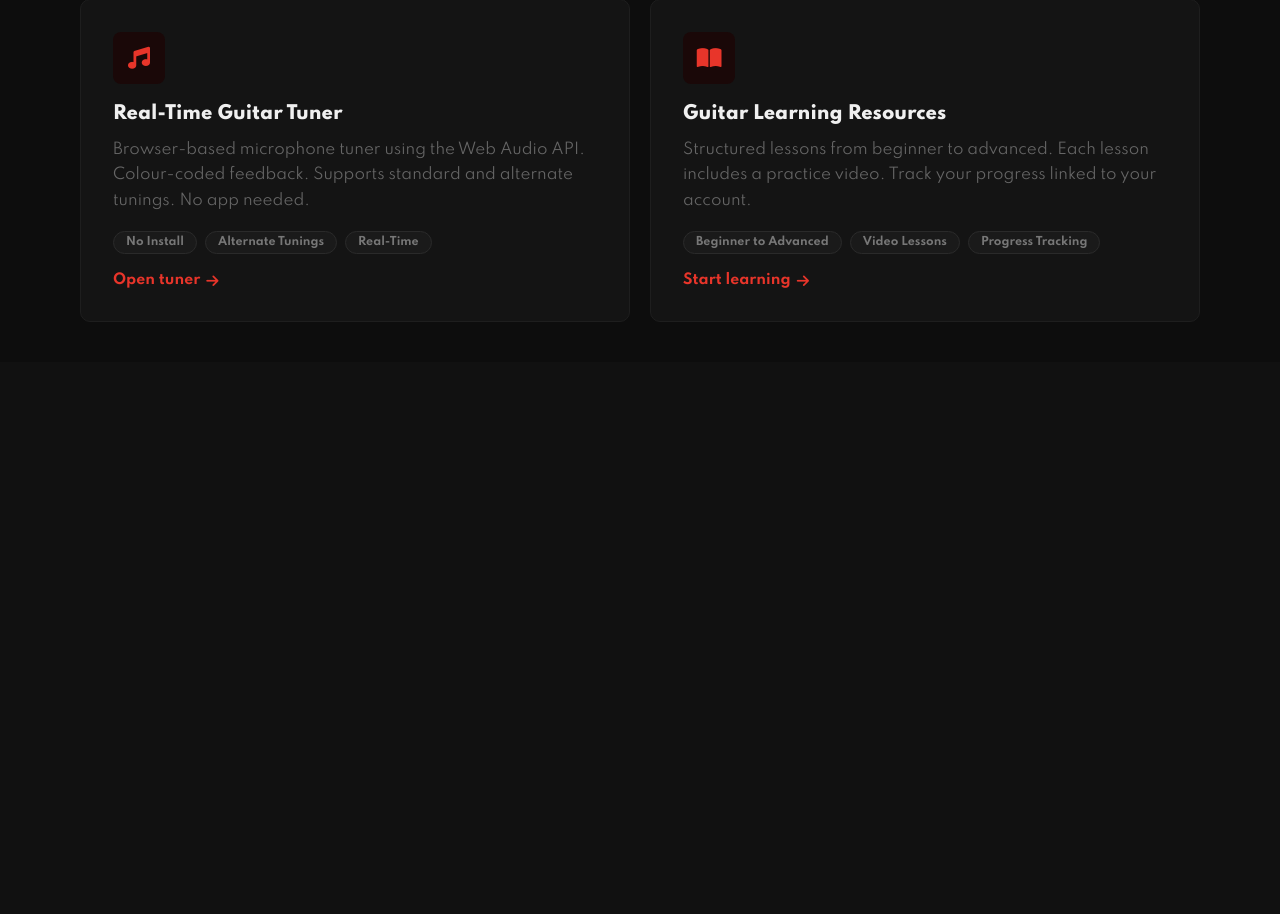
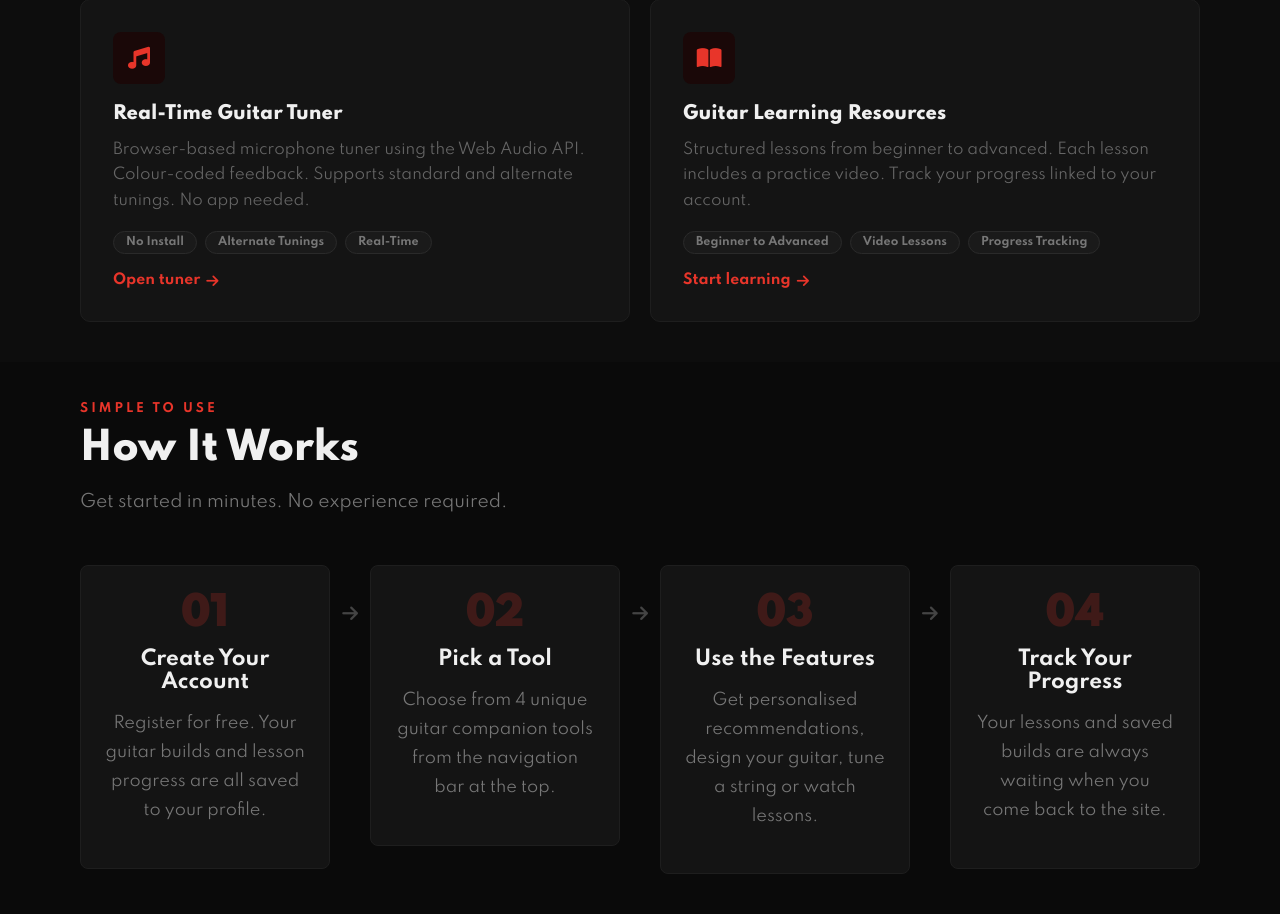
Before and after one commit to ayushPdl/GuitarGhar, a PHP site: page / in a window 1280 px wide. Shown: the part 1354-2268 px from the top of the page. Before the commit the page ends 1676 px from the top, so only its background shows below. Run offline with PHP 8.4, Linux system fonts and the light colour scheme.

Commit message:
added how it works section to homepage

```diff
--- a/css/index.css
+++ b/css/index.css
@@ -208,3 +208,43 @@
 .text-red{
     color: #e8352a;
 }
+
+/* ---- HOW IT WORKS ---- */
+#how-it-works{
+    background-color: #0a0a0a;
+}
+
+.how-grid{
+    display: flex;
+    align-items: flex-start;
+    flex-wrap: wrap;
+}
+
+.how-step{
+    flex: 1;
+    min-width: 180px;
+    background-color: #141414;
+    border: 1px solid #1e1e1e;
+    border-radius: 8px;
+    padding: 28px 24px;
+    text-align: center;
+}
+
+.how-number{
+    font-size: 40px;
+    font-weight: 900;
+    color: #e8352a;
+    opacity: 0.2;
+    line-height: 1;
+    margin-bottom: 14px;
+}
+
+.how-arrow{
+    display: flex;
+    align-items: center;
+    justify-content: center;
+    padding: 0 12px;
+    padding-top: 40px;
+    color: #444444;
+    font-size: 18px;
+}
--- a/index.php
+++ b/index.php
@@ -160,3 +160,66 @@
     </div>
 
 </section>
+
+<!--HOW IT WORKS SECTION -->
+<section id="how-it-works" class="section-p1">
+
+    <div class="section-eyebrow">Simple To Use</div>
+    <h2 class="section-title">How It Works</h2>
+    <p class="section-subtitle">
+        Get started in minutes. No experience required.
+    </p>
+
+    <div class="how-grid">
+
+        <div class="how-step">
+            <div class="how-number">01</div>
+            <h4>Create Your Account</h4>
+            <p>
+                Register for free. Your guitar builds and
+                lesson progress are all saved to your profile.
+            </p>
+        </div>
+
+        <div class="how-arrow">
+            <i class="fa-solid fa-arrow-right"></i>
+        </div>
+
+        <div class="how-step">
+            <div class="how-number">02</div>
+            <h4>Pick a Tool</h4>
+            <p>
+                Choose from 4 unique guitar companion tools
+                from the navigation bar at the top.
+            </p>
+        </div>
+
+        <div class="how-arrow">
+            <i class="fa-solid fa-arrow-right"></i>
+        </div>
+
+        <div class="how-step">
+            <div class="how-number">03</div>
+            <h4>Use the Features</h4>
+            <p>
+                Get personalised recommendations, design
+                your guitar, tune a string or watch lessons.
+            </p>
+        </div>
+
+        <div class="how-arrow">
+            <i class="fa-solid fa-arrow-right"></i>
+        </div>
+
+        <div class="how-step">
+            <div class="how-number">04</div>
+            <h4>Track Your Progress</h4>
+            <p>
+                Your lessons and saved builds are always
+                waiting when you come back to the site.
+            </p>
+        </div>
+
+    </div>
+
+</section>
```
